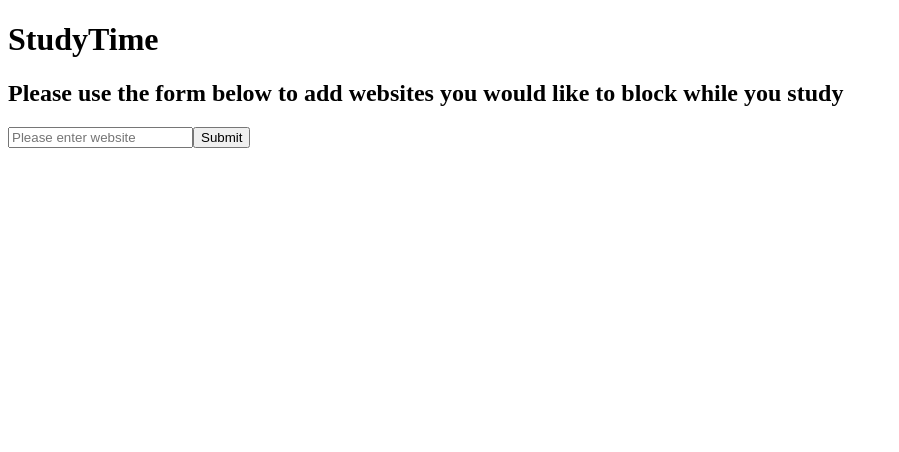
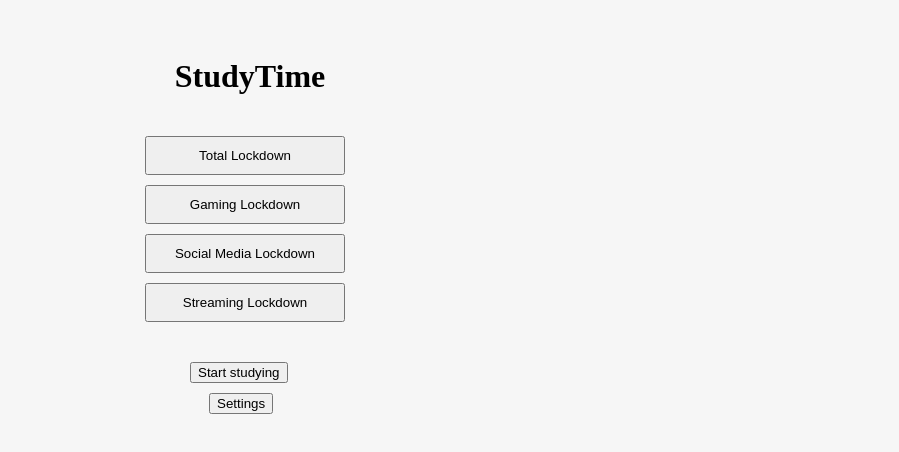
Before and after one commit to jaakulan/StudyTime, a React (Create React App) app: page / in a window 1280 px wide. Shown: the top 452 px of the page, without its empty margins (0-899 px from the left). Built offline with nearby package versions, Linux system fonts and the light colour scheme.

Commit message:
creating inital main design page

```diff
--- a/src/App.js
+++ b/src/App.js
@@ -1,6 +1,6 @@
 import React from 'react';
 import { Switch, Route, BrowserRouter } from 'react-router-dom';
-import Starter from './Pages/starter'
+import Starter from './Pages/Starter'
 
 function App() {
   return (
--- /dev/null
+++ b/src/Pages/Starter/index.js
@@ -0,0 +1,44 @@
+import React, { useState, useEffect } from "react";
+import styles from "./styles.module.scss";
+
+const Starter = () => {
+
+    const [totalLockdown, changeTotal] = useState(false);
+    const [socialLockdown, changeSocial] = useState(false);
+    const [gameLockdown, changeGame] = useState(false);
+    const [streamLockdown, changeStream] = useState(false);
+
+    function changingTotal() {
+        changeTotal(!totalLockdown);
+    }
+
+    function changingSocial() {
+        changeSocial(!socialLockdown);
+    }
+
+    function changingGame() {
+        changeGame(!gameLockdown);
+    }
+
+    function changingStream() {
+        changeStream(!streamLockdown);
+    }
+
+    return (
+        <div className={styles.starter}>
+            <h1 className={styles.title}>StudyTime</h1>
+            <div className={styles.checklist}>
+                <button className={styles.items} onClick={changingTotal}>Total Lockdown</button>
+                <button className={styles.items} onClick={changingGame}>Gaming Lockdown</button>
+                <button className={styles.items} onClick={changingSocial}>Social Media Lockdown</button>
+                <button className={styles.items} onClick={changingStream}>Streaming Lockdown</button>
+            </div>
+            <div className={styles.mainButtons}>
+                <button className={styles.start}>Start studying</button>
+                <button className={styles.settings}>Settings </button>
+            </div>
+        </div>
+    )
+}
+
+export default Starter
--- /dev/null
+++ b/src/Pages/Starter/styles.module.scss
@@ -0,0 +1,31 @@
+.title {
+    text-align: center;
+}
+
+.checklist {
+    padding: 10px;
+    padding-left: 135px;
+}
+
+.items {
+    padding: 10px;
+    margin: 10px;
+    display: block;
+    width: 200px;
+}
+
+.mainButtons {
+    padding-left: 160px;
+    padding-top: 20px;
+}
+
+.start {
+    display: block;
+    margin-left: 30px;
+    margin-bottom:10px;
+}
+
+.settings {
+    display: block;
+    margin-left: 49px;
+}
--- a/src/Pages/starter.js
+++ /dev/null
@@ -1,16 +0,0 @@
-import React, { useState, useEffect } from "react";
-
-const Starter = () => {
-    return (
-        <div>
-            <h1>StudyTime</h1>
-            <h2>Please use the form below to add websites you would like to block while you study</h2>
-            <form>
-                <input type="text" name="bannedwebsite" placeholder="Please enter website"></input>
-                <input type="submit"></input>
-            </form>
-        </div>
-    )
-}
-
-export default Starter
--- /dev/null
+++ b/src/index.css
@@ -0,0 +1,7 @@
+body {
+    margin: 0;
+    width: 500px;
+    height: 450px;
+    background-color: #f6f6f6;
+    align-content: space-around;
+  }
--- a/src/index.js
+++ b/src/index.js
@@ -1,5 +1,6 @@
 import React from 'react';
 import ReactDOM from 'react-dom';
+import "./index.css";
 import App from './App';
 import * as serviceWorker from './serviceWorker';
 
```
